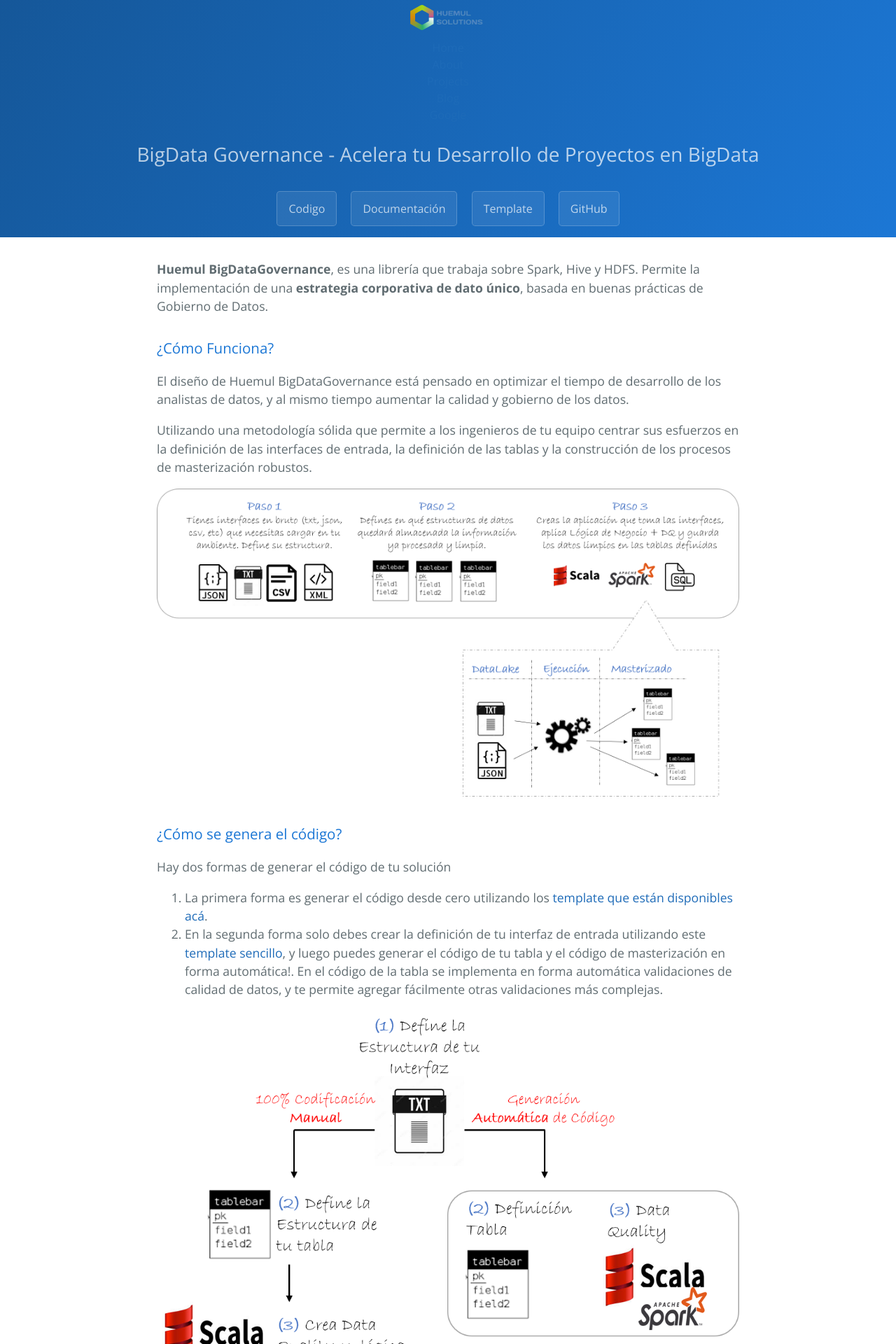
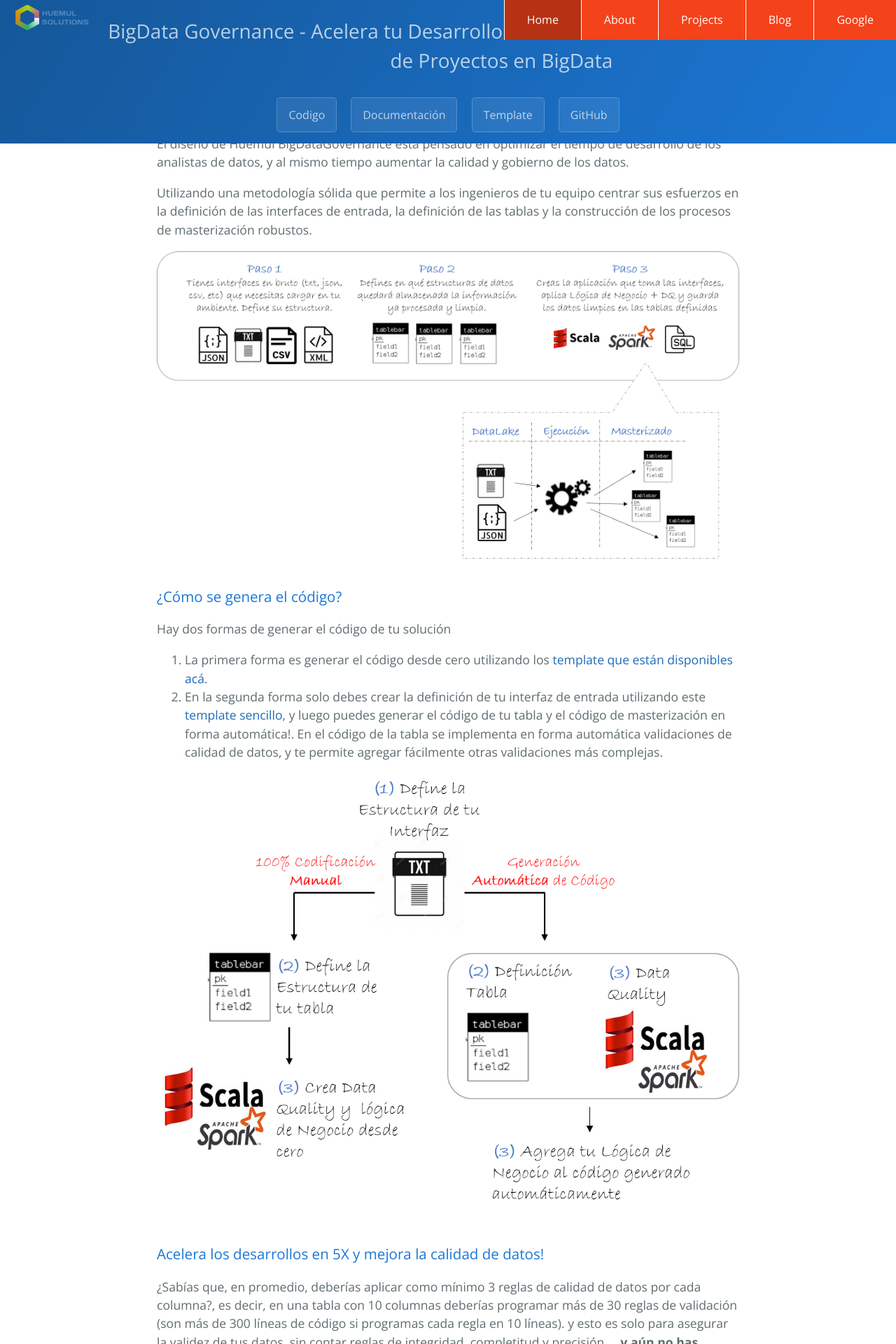
Before and after one commit to Blashhm/blashhm.github.io, a Jekyll site: the page built from index.md, in a window 1280 px wide. Shown: the top 1920 px of the page at 70% size. Built offline with Jekyll 4.4.1, drawn with Linux system fonts in a browser that asks for light colours.

Commit message:
Update normalize.scss

```diff
--- a/_sass/normalize.scss
+++ b/_sass/normalize.scss
@@ -478,3 +478,193 @@ th {
     display: none;
   }
 }
+
+
+/* ------------------------------------------
+  MASK
+--------------------------------------------- */
+
+.mask {
+  -webkit-transition: opacity 300ms;
+  -moz-transition: opacity 300ms;
+  transition: opacity 300ms;
+  background: rgba(0,0,0, .5);
+  visibility: hidden;
+  position: fixed;
+  opacity: 0;
+  z-index: 2;
+  bottom: 0;
+  right: 0;
+  left: 0;
+  top: 0;
+}
+
+.android .mask {
+  -webkit-transition: none;
+  transition: none;
+}
+
+.js-nav-active .mask {
+  visibility: visible;
+  opacity: 1;
+}
+
+@media screen and (min-width: 40em) {
+  .mask {
+    display: none !important;
+    opacity: 0 !important;
+  }
+}
+
+
+/* ------------------------------------------
+  NAVIGATION STYLES
+--------------------------------------------- */
+
+.fixed {
+  position: fixed;
+  width: 100%;
+  left: 0;
+  top: 0;
+}
+
+.nav-collapse,
+.nav-collapse * {
+  -webkit-box-sizing: border-box;
+  -moz-box-sizing: border-box;
+  box-sizing: border-box;
+}
+
+.nav-collapse,
+.nav-collapse ul {
+  list-style: none;
+  width: 100%;
+  float: left;
+}
+
+@media screen and (min-width: 40em) {
+  .nav-collapse {
+    float: right;
+    width: auto;
+  }
+}
+
+.nav-collapse li {
+  float: left;
+  width: 100%;
+}
+
+@media screen and (min-width: 40em) {
+  .nav-collapse li {
+    width: auto;
+  }
+}
+
+.nav-collapse a {
+  -webkit-tap-highlight-color: rgba(0,0,0,0);
+  border-top: 1px solid white;
+  text-decoration: none;
+  background: #f4421a;
+  padding: 0.7em 1em;
+  color: #fff;
+  width: 100%;
+  float: left;
+}
+
+.nav-collapse a:active,
+.nav-collapse .active a {
+  background: #b73214;
+}
+
+@media screen and (min-width: 40em) {
+  .nav-collapse a {
+    border-left: 1px solid white;
+    padding: 1.02em 2em;
+    text-align: center;
+    border-top: 0;
+    float: left;
+    margin: 0;
+  }
+}
+
+.nav-collapse ul ul a {
+  background: #ca3716;
+  padding-left: 2em;
+}
+
+@media screen and (min-width: 40em) {
+  .nav-collapse ul ul a {
+    display: none;
+  }
+}
+
+
+/* ------------------------------------------
+  NAV TOGGLE STYLES
+--------------------------------------------- */
+
+@font-face {
+  font-family: "responsivenav";
+  src:url("../icons/responsivenav.eot");
+  src:url("../icons/responsivenav.eot?#iefix") format("embedded-opentype"),
+    url("../icons/responsivenav.ttf") format("truetype"),
+    url("../icons/responsivenav.woff") format("woff"),
+    url("../icons/responsivenav.svg#responsivenav") format("svg");
+  font-weight: normal;
+  font-style: normal;
+}
+
+.nav-toggle {
+  -webkit-font-smoothing: antialiased;
+  -moz-osx-font-smoothing: grayscale;
+  text-decoration: none;
+  text-indent: -300px;
+  position: relative;
+  overflow: hidden;
+  width: 60px;
+  height: 55px;
+  float: right;
+}
+
+.nav-toggle:before {
+  color: #fff; /* Edit this to change the icon color */
+  font: normal 28px/55px "responsivenav"; /* Edit font-size (28px) to change the icon size */
+  text-transform: none;
+  text-align: center;
+  position: absolute;
+  content: "\2261"; /* Hamburger icon */
+  text-indent: 0;
+  speak: none;
+  width: 100%;
+  left: 0;
+  top: 0;
+}
+
+.nav-toggle.active:before {
+  font-size: 24px;
+  content: "\78"; /* Close icon */
+}
+
+
+/* ------------------------------------------
+  FIXED HEADER
+--------------------------------------------- */
+
+header {
+  background: #f4421a;
+  position: fixed;
+  z-index: 3;
+  width: 100%;
+  left: 0;
+  top: 0;
+}
+
+.logo {
+  -webkit-tap-highlight-color: rgba(0,0,0,0);
+  text-decoration: none;
+  font-weight: bold;
+  line-height: 55px;
+  padding: 0 20px;
+  color: #fff;
+  float: left;
+}
```
